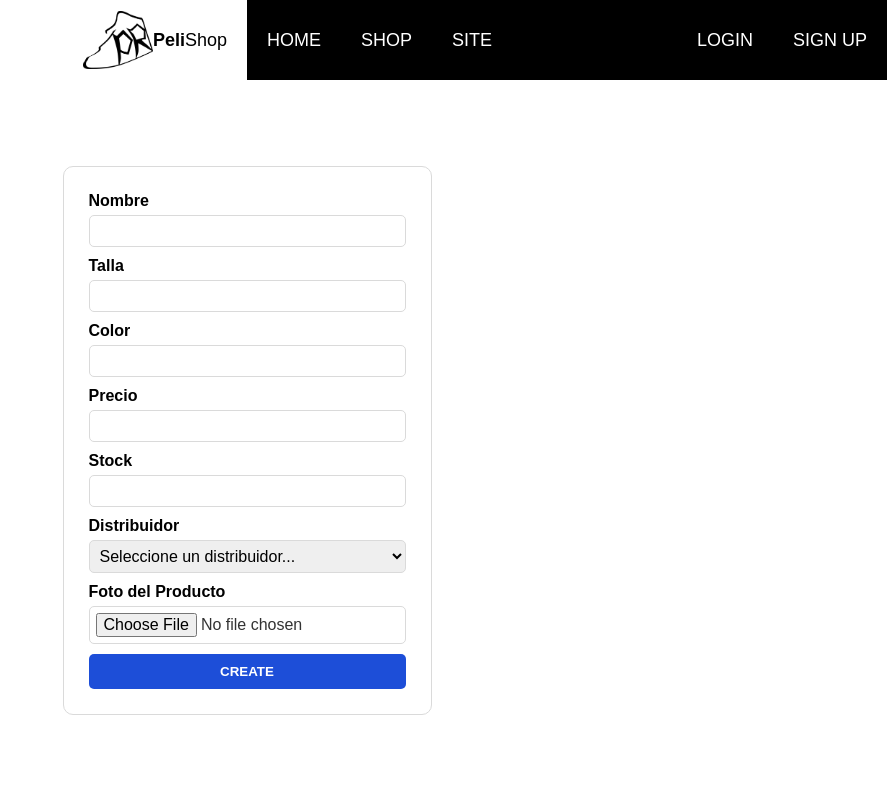
After one commit to Jesus1103LG/pelishop-php, a PHP site: template src/Views/Admin/tables-create/productoCreate.php in a window 1280 px wide. The commit adds this page. Shown: the whole page, without its empty margins (393-1280 px from the left). Run offline with PHP 8.4, Linux system fonts and the light colour scheme; the template is opened without the code that fills it, so the values that code supplies are empty; some libraries are stand-ins or nearby versions; some web fonts are replaced.

Commit message:
add: create product form and controller method for product creation

```diff
--- /dev/null
+++ b/src/Views/Admin/tables-create/productoCreate.php
@@ -0,0 +1,70 @@
+<?php $subTitulo = "Create Product"; ?>
+<?php include("src/layout/header.php"); ?>
+
+<div class="content">
+    <form id="form" method="POST" action="" enctype="multipart/form-data">
+        <div class="form-div">
+            <label for="nombre">Nombre</label>
+            <input name="nombre" id="nombre" type="text" required />
+        </div>
+        <div class="form-div">
+            <label for="talla">Talla</label>
+            <input name="talla" id="talla" type="text" required />
+        </div>
+        <div class="form-div">
+            <label for="color">Color</label>
+            <input name="color" id="color" type="text" required />
+        </div>
+        <div class="form-div">
+            <label for="precio">Precio</label>
+            <div id="form-div-tlf">
+                <input
+                    style="width: 100%;"
+                    name="precio"
+                    id="precio"
+                    type="number"
+                    required
+                    step="0.01"
+                    max="99999"
+                    oninput="limitDigits(this)" />
+            </div>
+        </div>
+        <div class="form-div">
+            <label for="stock">Stock</label>
+            <div id="form-div-tlf">
+                <input
+                    style="width: 100%;"
+                    name="stock"
+                    id="stock"
+                    type="number"
+                    required
+                    min="1"
+                    max="9999999999"
+                    oninput="limitDigits(this)" />
+            </div>
+        </div>
+        <div class="form-div">
+            <label for="distribuidor">Distribuidor</label>
+            <select name="distribuidor" id="distribuidor" required>
+                <option value="" selected disabled>Seleccione un distribuidor...</option>
+                <?php foreach ($empresas as $empresa): ?>
+                    <?php if ($empresa["roles_id"] == 3): ?>
+                        <option value="<?= $empresa["cedula"] ?>"><?= $empresa["email"] ?></option>
+                    <?php endif; ?>
+                <?php endforeach; ?>
+            </select>
+        </div>
+        <div class="form-div">
+            <label for="image">Foto del Producto</label>
+            <input name="image" id="image" type="file" accept="image/*" required />
+        </div>
+        <div style="display: flex; gap: 10px;">
+            <button style="width: 100%;" id="btn_edit" name="accion" value="create">CREATE</button>
+        </div>
+    </form>
+</div>
+<script src="/peliShop_PHP/src/public/javascript/signup.js"></script>
+
+</body>
+
+</html>
--- a/src/Views/Admin/tables/productos.php
+++ b/src/Views/Admin/tables/productos.php
@@ -1,7 +1,11 @@
 <?php $subTitulo = "Productos Table"; ?>
 <?php include("src/layout/header.php"); ?>
 
-<div class="table-container">
+<div class="table-container" style="margin-top: 2rem;">
+    <div style="display: flex; justify-content: space-between;">
+        <h2><?= $subTitulo ?></h2>
+        <a href="pruduct_create" class="action-link">Crear Pruducto</a>
+    </div>
     <table class="custom-table">
         <thead>
             <tr>
```
Also changed, not shown: src/controllers/AdminController.php (+30 -0 lines).
